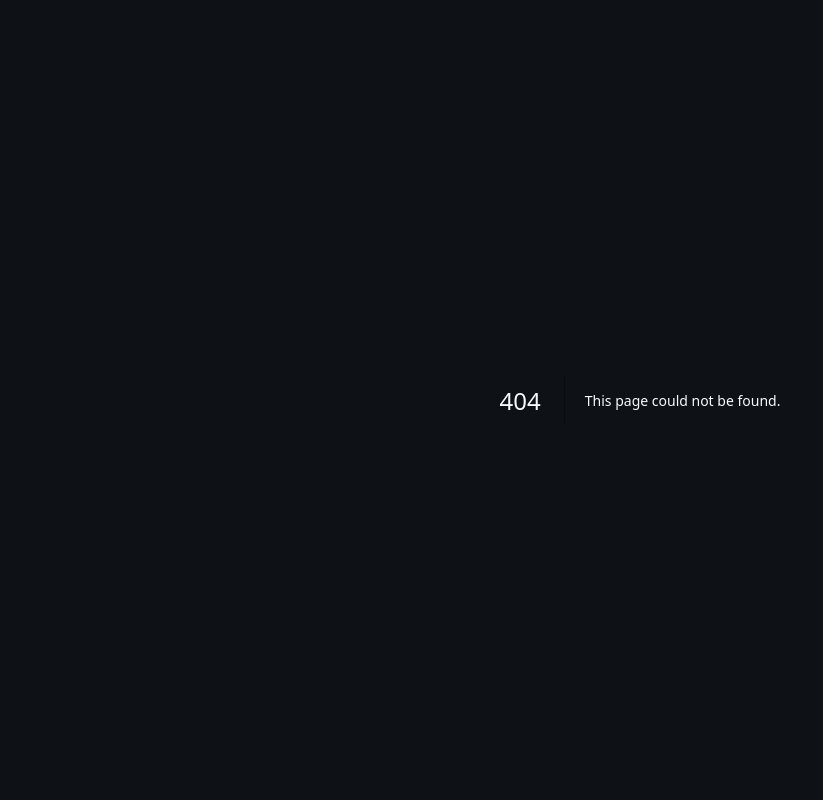
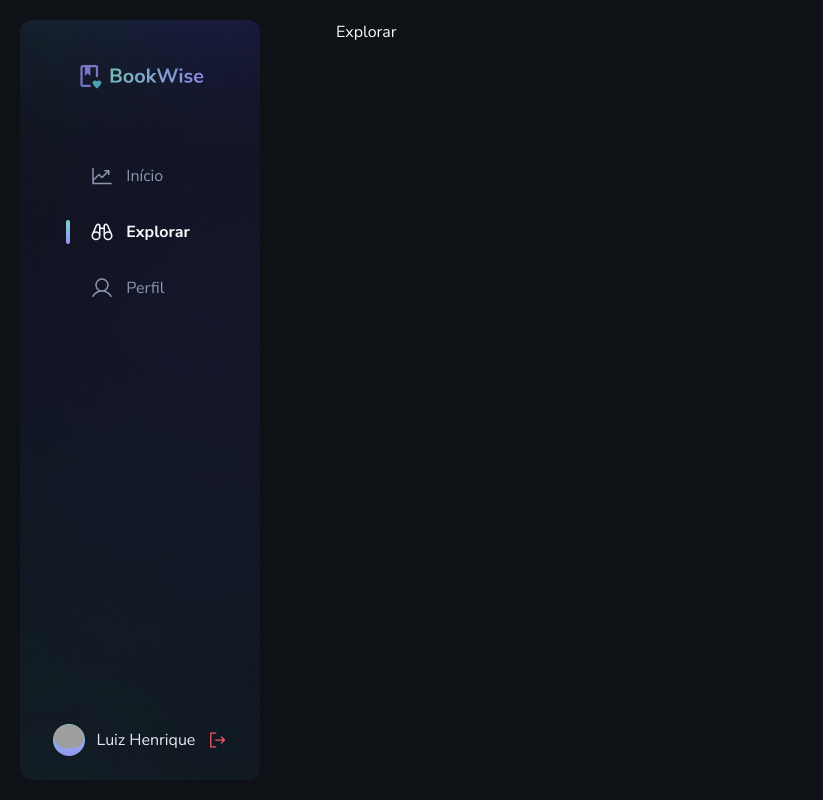
Before and after one commit to lhmoreno/book-wise, a Next.js app: page /app/books in a window 1280 px wide. Before the commit this address had no page. Shown: the whole page, without its empty margins (0-823 px from the left). Built offline with nearby package versions, Linux system fonts and the light colour scheme; grey boxes are pictures that could not be loaded.

Commit message:
feat: add sidebar and some pages

```diff
--- /dev/null
+++ b/src/app/app/books/page.tsx
@@ -0,0 +1,10 @@
+export const metadata = {
+  title: 'Book Wise | Explorar',
+  description: 'Encontre os melhores livros do planeta aqui'
+}
+
+export default function Books() {
+  return (
+    <h1>Explorar</h1>
+  )
+}
--- /dev/null
+++ b/src/app/app/layout.tsx
@@ -0,0 +1,17 @@
+import Sidebar from '@/components/Sidebar'
+
+export default function AppLayout({
+  children,
+}: {
+  children: React.ReactNode
+}) {
+  return (
+    <div className="pl-[21rem] px-24 py-5 flex">
+      <Sidebar />
+
+      <div>
+        {children}
+      </div>
+    </div>
+  )
+}
--- /dev/null
+++ b/src/app/app/page.tsx
@@ -0,0 +1,10 @@
+export const metadata = {
+  title: 'Book Wise | Início',
+  description: 'Encontre os melhores livros do planeta aqui'
+}
+
+export default function Home() {
+  return (
+    <h1>Início</h1>
+  )
+}
--- /dev/null
+++ b/src/app/app/profile/page.tsx
@@ -0,0 +1,10 @@
+export const metadata = {
+  title: 'Book Wise | Perfil',
+  description: 'Veja um perfil'
+}
+
+export default function Profile() {
+  return (
+    <h1>Perfil</h1>
+  )
+}
--- a/src/app/layout.tsx
+++ b/src/app/layout.tsx
@@ -1,10 +1,5 @@
 import './globals.css'
 import { Nunito_Sans } from 'next/font/google'
-
-export const metadata = {
-  title: 'Book Wise',
-  description: 'Encontre os melhores livros do planeta aqui',
-}
 
 const nunitoSans = Nunito_Sans({
   weight: ['400', '700'],
@@ -18,7 +13,7 @@ export default function RootLayout({
 }) {
   return (
     <html lang="pt-BR">
-      <body className={`${nunitoSans.className} bg-gray-800 text-gray-100`}>
+      <body className={`${nunitoSans.className} __className_df4bbc bg-gray-800 text-gray-100`}>
         {children}
       </body>
     </html>
--- a/src/app/page.tsx
+++ b/src/app/page.tsx
@@ -1,6 +1,11 @@
 import Image from 'next/image'
 
-export default function Home() {
+export const metadata = {
+  title: 'Book Wise | Login',
+  description: 'Faça seu login ou entre como visitante'
+}
+
+export default function Login() {
   return (
     <main className="min-h-screen flex p-5">
       <div className="relative w-[37rem] rounded-xl overflow-hidden">
--- /dev/null
+++ b/src/components/DialogLogin.tsx
@@ -0,0 +1,56 @@
+'use client'
+
+import { X } from '@phosphor-icons/react'
+import * as Dialog from '@radix-ui/react-dialog'
+import Image from 'next/image'
+
+interface DialogLoginProps {
+  description?: string
+  children: React.ReactNode
+}
+
+export default function DialogLogin({ description, children }: DialogLoginProps) {
+  return (
+    <Dialog.Root>
+      <Dialog.Trigger asChild>
+        {children}
+      </Dialog.Trigger>
+      <Dialog.Portal>
+        <Dialog.Overlay className="bg-black/60 fixed inset-0 animate-dialogOverlay" />
+        <Dialog.Content className="w-[32rem] bg-gray-700 rounded-xl fixed top-2/4 left-2/4 -translate-x-2/4 -translate-y-2/4 animate-dialogContent shadow-lg flex flex-col items-center px-18 py-16">
+          <Dialog.Title className="text-xl font-bold text-gray-200">Faça login</Dialog.Title>
+          <Dialog.Description className="mt-1 text-gray-300">
+            {description ?? 'E aproveite o melhor de nosso app'}
+          </Dialog.Description>
+          <div className="mt-10 flex flex-col gap-4">
+            <button className="w-96 px-6 py-5 flex items-center justify-center gap-5 bg-gray-600 rounded-lg text-lg text-gray-200 font-bold transition-colors hover:bg-gray-500">
+              <Image
+                src="/icons/google.svg"
+                alt=""
+                width={32}
+                height={32}
+                priority
+              />
+              Entrar com Google
+            </button>
+            <button className="w-96 px-6 py-5 flex items-center justify-center gap-5 bg-gray-600 rounded-lg text-lg text-gray-200 font-bold transition-colors hover:bg-gray-500">
+              <Image
+                src="/icons/github.svg"
+                alt=""
+                width={32}
+                height={32}
+                priority
+              />
+              Entrar com GitHub
+            </button>
+          </div>
+          <Dialog.Close asChild>
+            <button className="absolute top-0 right-0 w-6 h-6 m-4 text-gray-400 transition-colors hover:text-gray-200" aria-label="Close">
+              <X className="w-full h-full" />
+            </button>
+          </Dialog.Close>
+        </Dialog.Content>
+      </Dialog.Portal>
+    </Dialog.Root>
+  )
+}
--- /dev/null
+++ b/src/components/Sidebar.tsx
@@ -0,0 +1,107 @@
+'use client'
+
+import { Binoculars, ChartLineUp, SignIn, SignOut, User, X } from '@phosphor-icons/react'
+import Image from 'next/image'
+import Link from 'next/link'
+import { usePathname } from 'next/navigation'
+import DialogLogin from './DialogLogin'
+import * as Dialog from '@radix-ui/react-dialog'
+
+
+export default function Sidebar() {
+  const authenticated = true
+  const pathname = usePathname()
+
+  function classNameLink(active: boolean) {
+    if (active) {
+      return 'before:bg-gradient-vertical relative p-2 flex items-center gap-3 font-bold before:absolute before:-left-4 before:w-1 before:h-6 before:rounded-full'
+    }
+
+    return 'p-2 flex items-center gap-3 text-gray-400 transition-color hover:text-gray-300'
+  }
+
+  return (
+    <div className="fixed left-0 top-0 bottom-0 ml-5 my-5 w-60 rounded-xl overflow-hidden">
+      <div className="absolute inset-0 flex flex-col items-center">
+        <Image
+          src="/logo.svg"
+          alt=""
+          className="mt-10"
+          width={128}
+          height={32}
+          priority
+        />
+
+        <nav className="mt-16 flex flex-col gap-4">
+          <Link href="/app" className={classNameLink(pathname === '/app')}>
+            <ChartLineUp className="w-6 h-6" />
+            Início
+          </Link>
+          <Link href="/app/books" className={classNameLink(pathname === '/app/books')}>
+            <Binoculars className="w-6 h-6" />
+            Explorar
+          </Link>
+          {authenticated && (
+            <Link href="/app/profile" className={classNameLink(pathname === '/app/profile')}>
+              <User className="w-6 h-6" />
+              Perfil
+            </Link>
+          )}
+        </nav>
+
+        {authenticated ? (
+          <Dialog.Root>
+            <Dialog.Trigger asChild>
+              <button className="mt-auto mb-4 p-2 flex items-center gap-3 text-gray-200 transition-opacity hover:opacity-80">
+                <div className="rounded-full overflow-hidden w-8 h-8 p-px bg-gradient-vertical">
+                  <Image
+                    src="https://github.com/lhmoreno.png"
+                    alt=""
+                    className="rounded-full"
+                    width={32}
+                    height={32}
+                    priority
+                  />
+                </div>
+                Luiz Henrique
+                <SignOut className="text-red-100 w-5 h-5" />
+              </button>
+            </Dialog.Trigger>
+            <Dialog.Portal>
+              <Dialog.Overlay className="bg-black/60 fixed inset-0 animate-dialogOverlay" />
+              <Dialog.Content className="w-[32rem] bg-gray-700 rounded-xl fixed top-2/4 left-2/4 -translate-x-2/4 -translate-y-2/4 animate-dialogContent shadow-lg flex flex-col items-center px-18 py-16">
+                <Dialog.Title className="text-xl font-bold text-gray-200">Tem certeza que deseja sair?</Dialog.Title>
+                <Dialog.Description className="mt-1 text-gray-300">
+                  Você perderá sua sessão ativa
+                </Dialog.Description>
+                <button className="mt-10 w-96 px-6 py-5 flex items-center justify-center gap-5 bg-gray-600 rounded-lg text-lg text-gray-200 font-bold transition-colors hover:bg-gray-500">
+                  Sair
+                </button>
+                <Dialog.Close asChild>
+                  <button className="absolute top-0 right-0 w-6 h-6 m-4 text-gray-400 transition-colors hover:text-gray-200" aria-label="Close">
+                    <X className="w-full h-full" />
+                  </button>
+                </Dialog.Close>
+              </Dialog.Content>
+            </Dialog.Portal>
+          </Dialog.Root>
+        ) : (
+          <DialogLogin>
+            <button className="mt-auto mb-4 p-2 flex items-center gap-3 text-gray-200 font-bold transition-opacity hover:opacity-80">
+              Fazer login
+              <SignIn className="text-green-100 w-5 h-5" />
+            </button>
+          </DialogLogin>
+        )}
+      </div>
+      <Image
+        src="/background-sidebar.png"
+        alt=""
+        className="w-full h-full object-cover"
+        width={232}
+        height={988}
+        priority
+      />
+    </div>
+  )
+}
```
